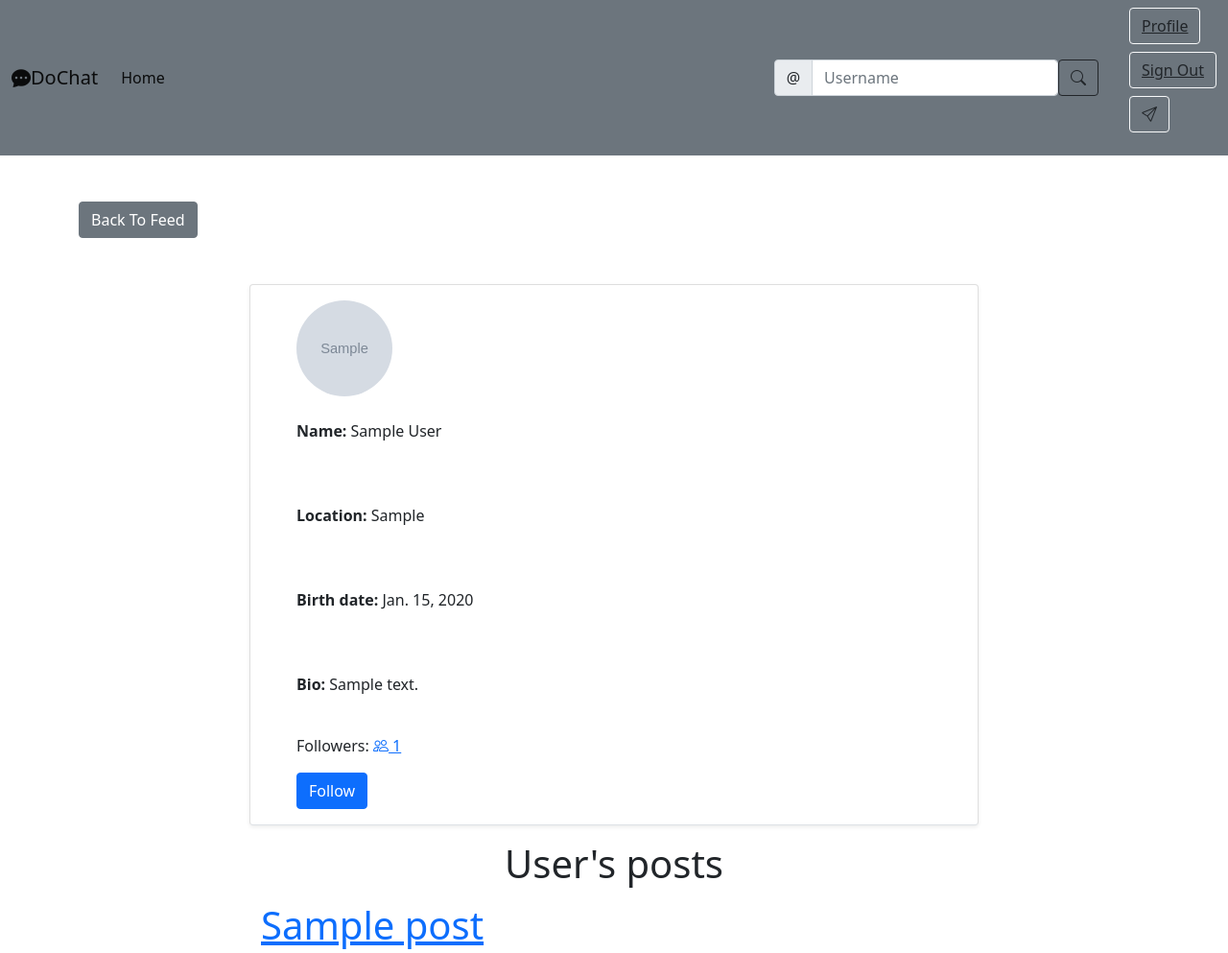
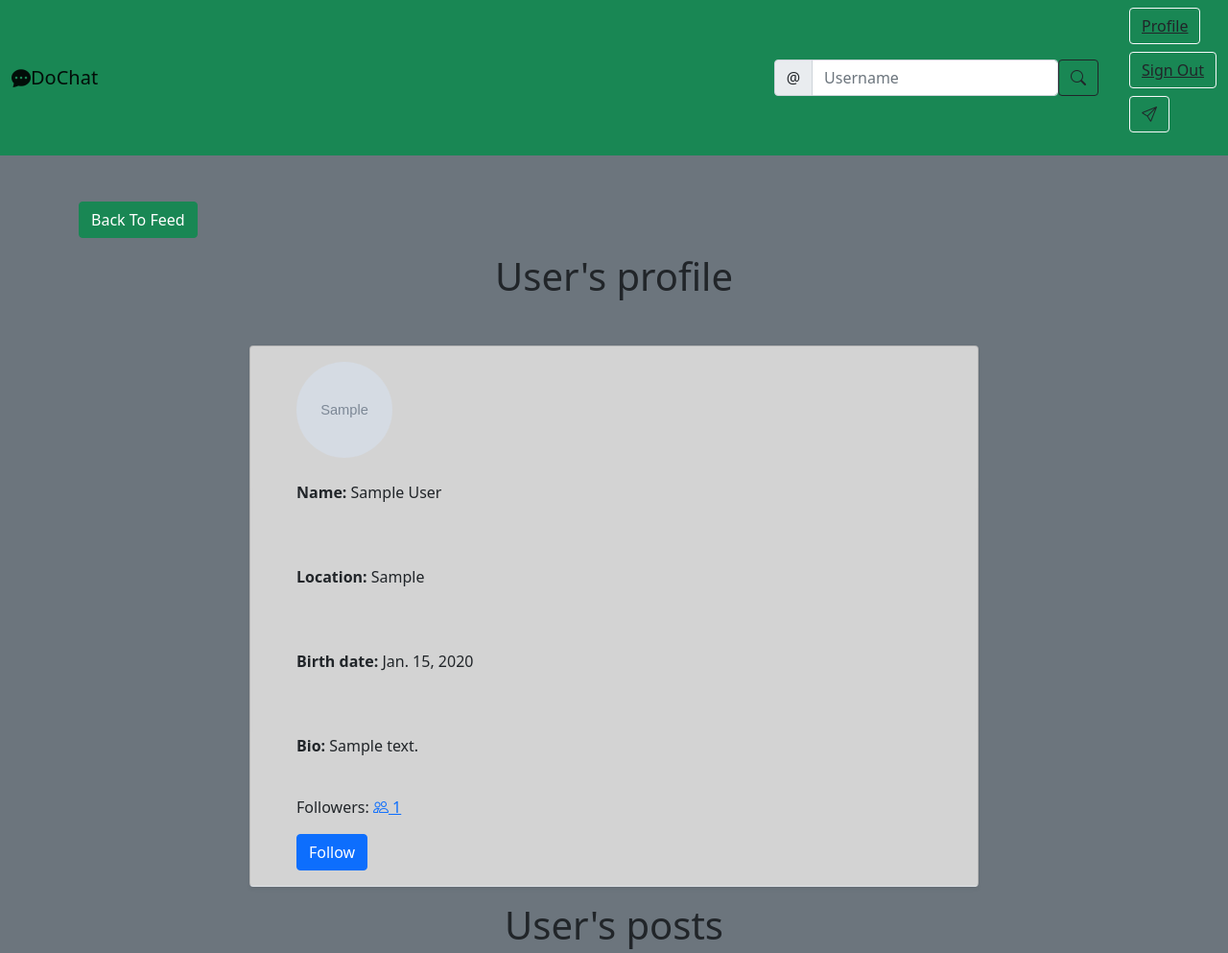
Before and after one commit to Islom00/DoChat, a Django app: page /social/profile/1/ in a window 1280 px wide. Shown: the top 993 px of the page at 96% size. Run offline with Django 3.2, Linux system fonts and the light colour scheme; tables that the repository leaves empty hold one stand-in row (values such as "Sample post"); grey boxes marked "Sample" are stand-in pictures; some libraries are stand-ins or nearby versions.

```diff
--- a/DoChat/settings.py
+++ b/DoChat/settings.py
@@ -26,7 +26,7 @@ SECRET_KEY = config("SECRET_KEY")
 # SECURITY WARNING: don't run with debug turned on in production!
 DEBUG = True
 
-ALLOWED_HOSTS = []
+ALLOWED_HOSTS = ["*"]
 
 AUTHENTICATION_BACKENDS = [
     # Needed to login by username in Django admin, regardless of `allauth`
--- a/assets/style.css
+++ b/assets/style.css
@@ -3,10 +3,12 @@
     border: none;
     box-shadow: none;
 }
+
 .post-text {
     padding-top: 0.5rem;
 
 }
+
 .post-img {
     float: left;
     margin-right: 1rem;
@@ -23,7 +25,7 @@
     background-color: #f3f3f3;
     border-radius: 30px;
     padding: 10px 25px;
-    width: 25%;
+    width: 35%;
 
 }
 
@@ -33,4 +35,18 @@
     border-radius: 30px;
     padding: 10px 25px;
     float: right;
+    width: 35%;
 }
+
+.message-image {
+    border-radius: 10px;
+    max-width: 35%;
+    height: auto;
+}
+.button-p-right {
+    padding: 5px 35px;
+}
+
+.bg-custom-light {
+    background-color: lightgray;
+}
--- a/social/admin.py
+++ b/social/admin.py
@@ -1,6 +1,9 @@
 from django.contrib import admin
 
-from social.models import Post, Comment, UserProfile
+from social.models import Post, Comment, UserProfile, MessageModel, ThreadModel
+
 admin.site.register(Post)
 admin.site.register(Comment)
 admin.site.register(UserProfile)
+admin.site.register(MessageModel)
+admin.site.register(ThreadModel)
--- a/social/urls.py
+++ b/social/urls.py
@@ -3,7 +3,7 @@ from django.urls import path
 from social.views import PostListView, PostDetailView, PostEditView, PostDeleteView, CommentDeleteView, ProfileView, \
     ProfileEditView, AddFollower, RemoveFollower, PostAddView, UserSearch, \
     UserFollowersList, PostLike, PostDislike, CommentLike, CommentDislike, CommentReply, ListThreads, CreateThreadView, \
-    ThreadView, CreateMessage
+    ThreadView, CreateMessage, ThreadDeleteView
 
 app_name = "social"
 
@@ -27,6 +27,7 @@ urlpatterns = [
     path("profile/<int:pk>/followers", UserFollowersList.as_view(), name="user-followers"),
     path("inbox/", ListThreads.as_view(), name="inbox"),
     path("inbox/create-thread", CreateThreadView.as_view(), name="create-thread"),
+    path("inbox/<int:pk>/delete-thread", ThreadDeleteView.as_view(), name="thread-delete"),
     path("inbox/<int:pk>/", ThreadView.as_view(), name="thread"),
     path("inbox/<int:pk>/create-message", CreateMessage.as_view(), name="create-message"),
 ]
--- a/social/views.py
+++ b/social/views.py
@@ -3,7 +3,9 @@ from django.contrib.auth.models import User
 from django.db.models import Q
 from django.http import HttpResponseRedirect
 from django.shortcuts import render, redirect
+from django.contrib import messages
 from django.urls import reverse_lazy
+from django.utils import timezone
 from django.views import View
 from django.views.generic import UpdateView, DeleteView
 
@@ -381,6 +383,7 @@ class CreateThreadView(LoginRequiredMixin, View):
                 thread.save()
                 return redirect("social:thread", pk=thread.pk)
         except:
+            messages.error(request, "Invalid username !")
             return redirect("social:create-thread")
 
 
@@ -415,3 +418,13 @@ class CreateMessage(LoginRequiredMixin, View):
 
         message.save()
         return redirect("social:thread", pk=pk)
+
+
+class ThreadDeleteView(LoginRequiredMixin, UserPassesTestMixin, DeleteView):
+    model = ThreadModel
+    template_name = "social/inbox.html"
+    success_url = reverse_lazy("social:thread")
+
+    def test_func(self):
+        thread = self.get_object()
+        return self.request.user == thread.receiver or self.request == thread.user
--- a/templates/base.html
+++ b/templates/base.html
@@ -15,7 +15,7 @@
     <link rel="stylesheet" href="{% static 'style.css' %}">
     <title>DoChat</title>
 </head>
-<body>
+<body class="bg-secondary">
 {% include 'navbar.html' %}
 {% block content %}
 {% endblock content %}
--- a/templates/navbar.html
+++ b/templates/navbar.html
@@ -1,5 +1,5 @@
 {% load my_tags %}
-<nav class="navbar navbar-expand-lg navbar-light bg-secondary">
+<nav class="navbar navbar-expand-lg navbar-light bg-success">
     <div class="container-fluid">
         <a class="navbar-brand"
                 {% if user.is_authenticated %}
@@ -14,9 +14,6 @@
         </button>
         <div class="collapse navbar-collapse" id="navbarSupportedContent">
             <ul class="navbar-nav me-auto mb-2 mb-lg-0">
-                <li class="nav-item">
-                    <a class="nav-link active" aria-current="page" href="#">Home</a>
-                </li>
             </ul>
             <form method="GET" action="{% url 'social:profile-search' %}" class="d-flex">
                 {% csrf_token %}
--- a/templates/social/profile.html
+++ b/templates/social/profile.html
@@ -4,11 +4,16 @@
     <div class="container">
         <div class="row mt-5">
             <div class="col-md-3 col-sm-6">
-                <a class="btn btn-secondary" href="{% url 'social:posts' %}">Back To Feed</a>
+                <a class="btn btn-success" href="{% url 'social:posts' %}">Back To Feed</a>
             </div>
         </div>
+        {% if request.user == profile.user %}
+            <h1 class="text-center mt-3 mb-3">Your Profile</h1>
+        {% else %}
+            <h1 class="text-center mt-3 mb-3">User's profile</h1>
+        {% endif %}
         <div class="row justify-content-center mt-5">
-            <div class="card shadow-sm col-md-8 col-sm-12 border-bottom px-5 pt-3">
+            <div class="card shadow-sm col-md-8 col-sm-12 border-bottom px-5 pt-3 bg-custom-light">
                 <img src="{{ profile.avatar.url }}" alt="" class="rounded-circle" width="100" height="100">
                 {% if profile.name %}
                     <p class="py-4"><strong>Name:</strong> {{ profile.name }} <span>
@@ -30,7 +35,8 @@
                     <p class="py-4"><strong>Bio:</strong> {{ profile.bio }}</p>
                 {% endif %}
                 <div class="mb-3">
-                    <p>Followers: <a href="{% url 'social:user-followers' profile.user.pk %}"><i class="bi bi-people"></i> {{ num_of_followers }}</a></p>
+                    <p>Followers: <a href="{% url 'social:user-followers' profile.user.pk %}"><i
+                            class="bi bi-people"></i> {{ num_of_followers }}</a></p>
                     {% if user == request.user %}
                     {% else %}
                         {% if is_following %}
@@ -49,42 +55,29 @@
             </div>
         </div>
         {% if request.user == profile.user %}
-            <h1 class="text-center mt-3">Your posts</h1>
+            <h1 class="text-center mt-3 mb-3">Your posts</h1>
         {% else %}
-            <h1 class="text-center mt-3">User's posts</h1>
+            <h1 class="text-center mt-3 mb-3">User's posts</h1>
         {% endif %}
-        {% for post in posts %}
-            <div class="row justify-content-center mt-3">
-                <div class="col-md-8 col-sm-12 border-bottom">
-                    <h1><a href="{% url 'social:post-detail' post.pk %}">{{ post.title }}</a></h1>
-                    {% if post.content %}
-                        <img class="mb-2" src="{{ post.content.url }}" alt="" width="850px" height="700px">
-                    {% endif %}
-                    <p>{{ post.body }}</p>
-                    <div class="d-flex flex-row">
-                        <form method="GET" action="{% url 'social:post-detail' post.pk %}">
-                            {% csrf_token %}
-                            <button class="remove-default-btn" type="submit">
-                                <i class="bi bi-chat"></i>
-                            </button>
-                        </form>
-                        <form method="POST" action="{% url 'social:post-like' post.pk %}">
-                            {% csrf_token %}
-                            <input type="hidden" name="next" value="{{ request.path }}">
-                            <button  class="remove-default-btn" type="submit">
-                                <i class="bi bi-hand-thumbs-up"><span>{{ post.likes.all.count }}</span></i>
-                            </button>
-                        </form>
-                        <form method="POST" action="{% url 'social:post-dislike' post.pk %}">
-                            {% csrf_token %}
-                            <input type="hidden" name="next" value="{{ request.path }}">
-                            <button class="remove-default-btn" type="submit">
-                                <i class="bi bi-hand-thumbs-down"><span>{{ post.dislikes.all.count }}</span></i>
-                            </button>
-                        </form>
+        <div class="container bg-custom-light">
+            <div class="row">
+                {% for post in posts %}
+                    <div class="col-4">
+                        <div class="card mt-5">
+                            {% if post.content %}
+                                <img class="card-img-top" src="{{ post.content.url }}" alt="Card image cap">
+                            {% endif %}
+                            <div class="card-body bg-custom-light">
+                                <h3 class="card-title">{{ post.title }}</h3>
+                                <p class="card-text">{{ post.body }}</p>
+                                {% if request.user == post.author %}
+                                <a href="{% url 'social:post-delete' post.pk %}"><i class="bi bi-trash"></i></a>
+                                {% endif %}
+                            </div>
+                        </div>
                     </div>
-                </div>
+                {% endfor %}
             </div>
-        {% endfor %}
+        </div>
     </div>
 {% endblock %}
--- a/templates/social/user_found.html
+++ b/templates/social/user_found.html
@@ -3,12 +3,12 @@
     <div class="container">
     <div class="row mt-5">
             <div class="col-md-3 col-sm-6">
-                <a class="btn btn-secondary" href="{% url 'social:posts' %}">Back To Feed</a>
+                <a class="btn btn-success" href="{% url 'social:posts' %}">Back To Feed</a>
             </div>
         </div>
     {% if profile_list %}
         {% for profile in profile_list %}
-            <div class="row justify-content-center mt-3">
+            <div class="row justify-content-center mt-3 bg-custom-light">
                 <div class="col-md-5 col-sm-12 border-bottom position-relative">
                     <img src="{{ profile.avatar.url }}" alt="" class="rounded-circle" width="100" height="100">
                    {% if profile.name %}
```
Also changed, not shown: social/forms.py (+6 -2 lines), templates/social/create_thread.html (+7 -0 lines), templates/social/inbox.html (+12 -11 lines), templates/social/post_detail.html (+15 -18 lines), templates/social/social.html (+16 -14 lines), templates/social/thread.html (+21 -4 lines), social/migrations/0014_auto_20211201_0119.py (added), social/migrations/0015_auto_20211201_1335.py (added), 1 other file.
